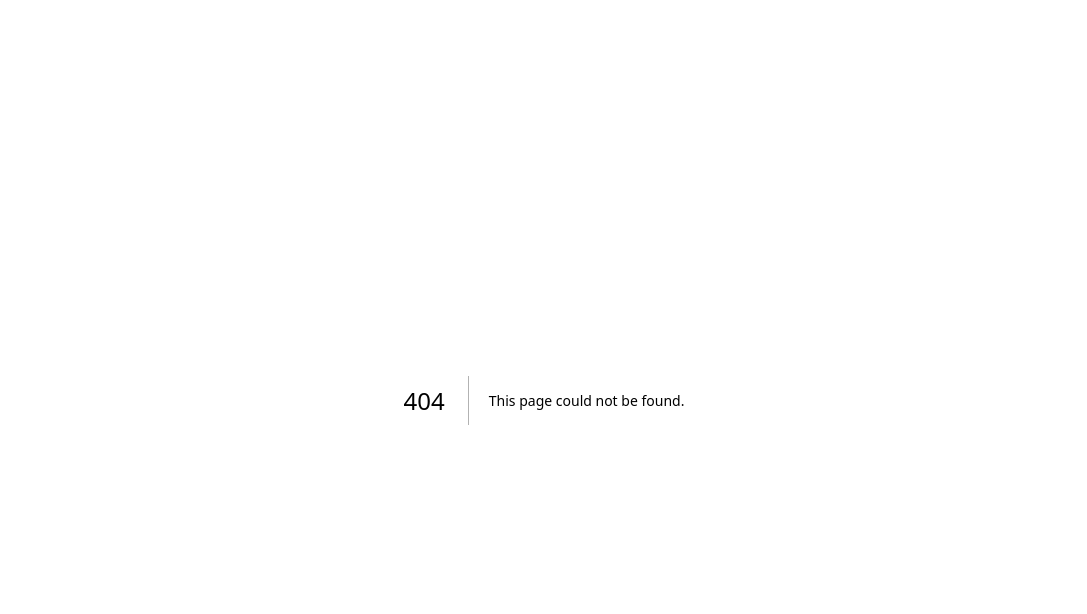
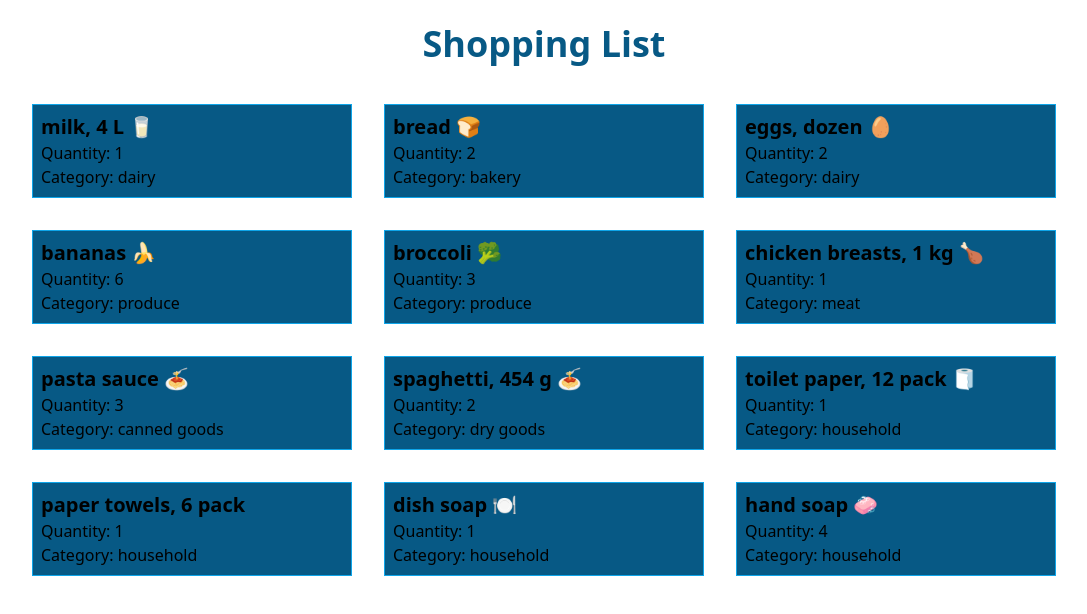
Before and after one commit to Aidanwdavies/cprg306-assignments, a Next.js app: page /week-3 in a window 1280 px wide. Before the commit this address had no page. Shown: the top 614 px of the page, without its empty margins (96-1183 px from the left). Built offline with nearby package versions, Linux system fonts and the light colour scheme.

Commit message:
week-3 done and working : )

```diff
--- a/app/layout.js
+++ b/app/layout.js
@@ -1,8 +1,8 @@
 import "./globals.css";
 
 export const metadata = {
-  title: "Web Development",
-  description: "A web development lab",
+  title: "Shopping List",
+  description: "A simple shopping list application",
 };
 
 export default function RootLayout({ children }) {
--- a/app/page.js
+++ b/app/page.js
@@ -3,10 +3,13 @@
 export default function RootPage() {
   return (
     <main>
-      <h1>CPRG 306: Web Development 2 - Assignments</h1>
-      <Link href="/week-2">
+      <h1 className="text-x5 text-center font-bold">CPRG 306: Web Development 2 - Assignments</h1>
+      <p><Link href="/week-2">
         Go to Week 2 Page
-      </Link>
+      </Link></p>
+      <p className="text hover:ring-offset-sky-800"><Link href="/week-3">
+        Go to Week 3 Page
+      </Link></p>
     </main>
   );
 }
--- /dev/null
+++ b/app/week-3/item-list.js
@@ -0,0 +1,94 @@
+import Item from "./item";
+import Link from 'next/link';
+import React from 'react';
+
+export default function ItemList() {
+  const item1 = {
+    name: "milk, 4 L 🥛",
+    quantity: 1,
+    category: "dairy",
+  };
+
+  const item2 = {
+    name: "bread 🍞",
+    quantity: 2,
+    category: "bakery",
+  };
+
+  const item3 = {
+    name: "eggs, dozen 🥚",
+    quantity: 2,
+    category: "dairy",
+  };
+
+  const item4 = {
+    name: "bananas 🍌",
+    quantity: 6,
+    category: "produce",
+  };
+
+  const item5 = {
+    name: "broccoli 🥦",
+    quantity: 3,
+    category: "produce",
+  };
+
+  const item6 = {
+    name: "chicken breasts, 1 kg 🍗",
+    quantity: 1,
+    category: "meat",
+  };
+
+  const item7 = {
+    name: "pasta sauce 🍝",
+    quantity: 3,
+    category: "canned goods",
+  };
+
+  const item8 = {
+    name: "spaghetti, 454 g 🍝",
+    quantity: 2,
+    category: "dry goods",
+  };
+
+  const item9 = {
+    name: "toilet paper, 12 pack 🧻",
+    quantity: 1,
+    category: "household",
+  };
+
+  const item10 = {
+    name: "paper towels, 6 pack",
+    quantity: 1,
+    category: "household",
+  };
+
+  const item11 = {
+    name: "dish soap 🍽️",
+    quantity: 1,
+    category: "household",
+  };
+
+  const item12 = {
+    name: "hand soap 🧼",
+    quantity: 4,
+    category: "household",
+  };
+
+  return (
+    <section className="flex flex-wrap justify-center">
+      <Item {...item1} />
+      <Item {...item2} />
+      <Item {...item3} />
+      <Item {...item4} />
+      <Item {...item5} />
+      <Item {...item6} />
+      <Item {...item7} />
+      <Item {...item8} />
+      <Item {...item9} />
+      <Item {...item10} />
+      <Item {...item11} />
+      <Item {...item12} />
+    </section>
+  );
+}
--- /dev/null
+++ b/app/week-3/item.js
@@ -0,0 +1,12 @@
+// /app/week-3/item.js
+import React from 'react';
+
+export default function Item({ name, quantity, category }) {
+  return (
+    <section className="border border-sky-500 bg-sky-800 w-full max-w-xs m-4 p-2">
+      <h3 className="text-xl font-bold">{name}</h3>
+      <p>Quantity: {quantity}</p>
+      <p>Category: {category}</p>
+    </section>
+  );
+}
--- /dev/null
+++ b/app/week-3/page.js
@@ -0,0 +1,13 @@
+import ItemList from "./item-list";
+import Link from 'next/link';
+
+export default function Page() {
+  return (
+    <main>
+      <h1 className="text-4xl font-bold m-6 text-center text-sky-800">
+        Shopping List
+      </h1>
+      <ItemList />
+    </main>
+  );
+}
```
Also changed, not shown: package.json (+5 -5 lines), 1 other file (tests, documents, lock files or other folders).
